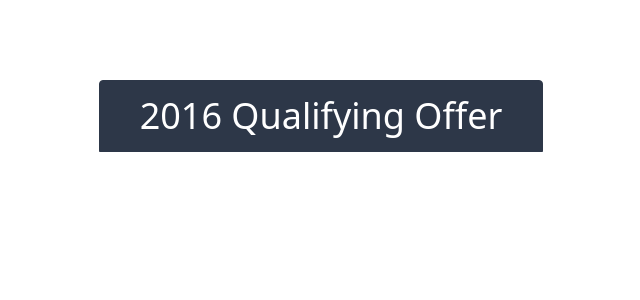
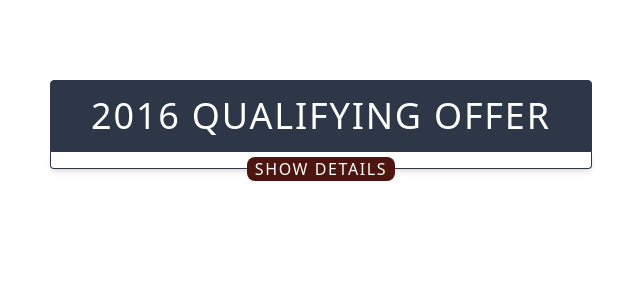
Before and after one commit to phylan/qualifyingoffer, a Vue app in the folder qo.web/: page / in a window 1280 px wide. Shown: the top 300 px of the page, without its empty margins (319-959 px from the left). Built offline with nearby package versions, Linux system fonts and the light colour scheme; no server answers.

Commit message:
stub for player list component

```diff
--- a/qo.web/src/App.vue
+++ b/qo.web/src/App.vue
@@ -1,26 +1,40 @@
 <template>
   <div id="app" class="mt-20 h-screen">
+    <div class="flex justify-center" v-if="showDetails">
+      <PlayerList
+        :players="includedPlayers"/>
+    </div>
     <div class="flex justify-center">
       <OfferHero
         :amount="amount"
         />
+    </div>
+    <div class="flex justify-center">
+      <button
+        class="rounded-lg px-2 bg-maroon hover:bg-maroon-lighter -mt-3"
+        @click="() => showDetails = !showDetails">
+        <div class="text-white uppercase tracking-widest">{{ showDetails ? 'Hide' : 'Show' }} Details</div>
+      </button>
     </div>
   </div>
 </template>
 
 <script>
 import OfferHero from './components/OfferHero'
+import PlayerList from './components/PlayerList'
 import { Api } from './api'
 
 export default {
   name: 'App',
   components: {
-    OfferHero
+    OfferHero,
+    PlayerList
   },
   data() {
     return {
       amount: null,
-      includedPlayers: []
+      includedPlayers: [],
+      showDetails: false
     }
   },
   async created() {
--- a/qo.web/src/components/OfferHero.vue
+++ b/qo.web/src/components/OfferHero.vue
@@ -1,15 +1,15 @@
 <template>
       <div>
         <div class="border border-gray-800 bg-gray-800 rounded-t px-10 py-2 text-center">
-          <div class="text-3xl sm:text-4xl text-white font-light">
+          <div class="text-3xl sm:text-4xl text-white font-light tracking-wider uppercase">
             2016 Qualifying Offer
           </div>
         </div>
-        <div class="shadow-md border-r border-l border-b border-gray-800 rounded-b px-10 py-2 text-center" v-if="amount != null">
-          <div class="text-4xl sm:text-6xl text-green-700 hidden sm:block">
+        <div class="shadow-md border-r border-l border-b border-gray-800 rounded-b px-10 py-2 text-center">
+          <div class="text-4xl sm:text-6xl text-green-700 hidden sm:block" v-show="amount != null">
             {{ formattedAmount }}
           </div>
-          <div class="text-4xl sm:text-6xl text-green-700 sm:hidden">
+          <div class="text-4xl sm:text-6xl text-green-700 sm:hidden" v-show="amount != null">
             {{ smallAmount }}
           </div>
         </div>
--- /dev/null
+++ b/qo.web/src/components/PlayerList.vue
@@ -0,0 +1,17 @@
+<template>
+      <div>
+        The qualifying offer is calculated by averaging the top 125 player salaries from the prior year. The following players were included in this calculation.
+      </div>
+</template>
+
+<script>
+export default {
+    props: {
+      players: {
+        type: Array
+      }
+    },
+    computed: {
+    }
+}
+</script>
--- /dev/null
+++ b/qo.web/tailwind.config.js
@@ -0,0 +1,20 @@
+module.exports = {
+  purge: [],
+  theme: {
+    extend: {
+      colors: {
+        maroon: {
+          default: '#4D1510',
+          lighter: '#650000'
+        },
+        powder: '#57ACDE',
+        beige: '#D4CFC3',
+        money: '#648E61',
+        canary: '#F3DA86',
+        coral: '#D36950'
+      }
+    },
+  },
+  variants: {},
+  plugins: [],
+}
```
